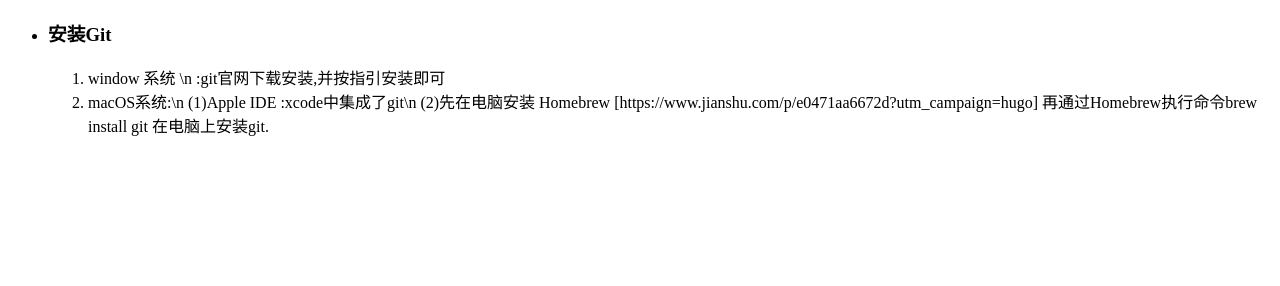
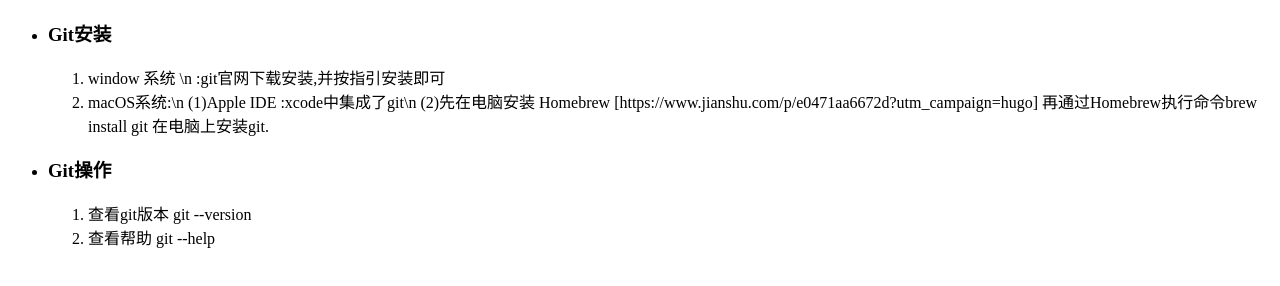
Before and after one commit to onefowler/hm, a plain HTML site: page index.html in a window 1280 px wide. Shown: the part 70-356 px from the top of the page. Drawn offline with Linux system fonts and the light colour scheme.

Commit message:
增加了git操作

```diff
--- a/index.html
+++ b/index.html
@@ -10,7 +10,7 @@
     <h1>Git 的基本操作</h1>
     <ul>
         <li>
-            <h3>安装Git</h3>
+            <h3>Git安装</h3>
             <ol>
                 <li>
                     window 系统 \n
@@ -23,6 +23,13 @@
                 </li>
             </ol>
         </li>
+        <li>
+            <h3>Git操作</h3>
+            <ol>
+                <li>查看git版本 git --version</li>
+                <li>查看帮助 git --help</li>
+            </ol>
+        </li>
     </ul>
 </body>
 </html>
```
